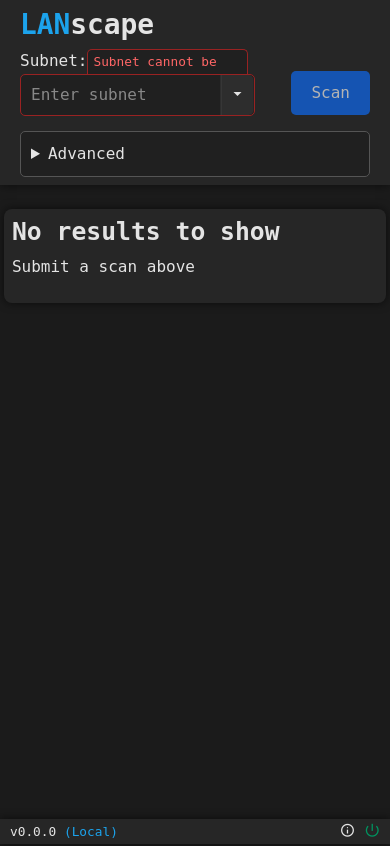
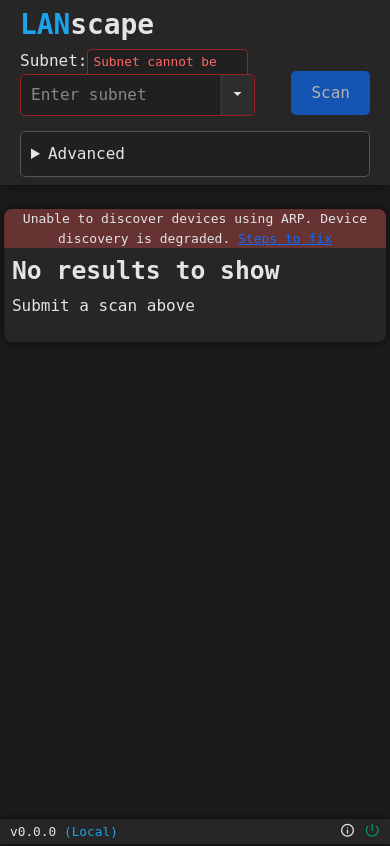
Before and after one commit to mdennis281/LANscape, a Flask app: template src/lanscape/ui/templates/main.html in a window 390 px wide. Run offline with Flask 3, Linux system fonts and the light colour scheme; the template is opened without the code that fills it, so the values that code supplies are empty; parts of the project's set-up code (start-up, migrations or seed data) failed here and were passed over.

Commit message:
hook arp support into ui

```diff
--- a/src/lanscape/ui/app.py
+++ b/src/lanscape/ui/app.py
@@ -9,6 +9,7 @@
 from ..libraries.runtime_args import RuntimeArgs, parse_args
 from ..libraries.version_manager import is_update_available, get_installed_version, lookup_latest_version
 from ..libraries.app_scope import is_local_run
+from ..libraries.net_tools import is_arp_supported
 
 app = Flask(
     __name__
@@ -57,6 +58,7 @@
 set_global_safe('latest_version',lookup_latest_version)
 set_global_safe('runtime_args', vars(parse_args()))
 set_global_safe('is_local',is_local_run)
+set_global_safe('is_arp_supported', is_arp_supported)
 
 ## External hook to kill flask server
 ################################
--- a/src/lanscape/ui/static/css/style.css
+++ b/src/lanscape/ui/static/css/style.css
@@ -10,6 +10,8 @@
     --success-accent-hover: #008456; /* Darker shade for hover */
     --danger-accent: #ff5252; /* Bright red for warnings */
     --danger-accent-hover: #e64545;
+
+    --danger-accent-transparent: rgba(255, 82, 82, 0.3);/* Light red for subtle danger indication */
 
     --warning-accent: #cc8801; /* Vibrant amber for warnings */
     --warning-accent-hover: #d08802;
@@ -56,6 +58,7 @@
     box-shadow: 0 0 10px var(--box-shadow);
     width: 90%;
     margin-top: 10px;
+    overflow: hidden;
 }
 
 #header {
@@ -255,18 +258,7 @@
 
 
 
-@media screen and (max-width: 681px) {
-    #power-button {
-        left: auto;
-        right: 0;
-        border-width: 0 0 1px 1px;
-        border-radius: 0 0 0 5px;
-    }
-    .container-fluid {
-        width:98%;
-        padding: 8px;
-    }
-}
+
 
 /* Card Styles */
 .card {
@@ -692,7 +684,36 @@
     background-color: var(--warning-accent);
 }
 
-/* width of iFrame, not page */
+#arp-error {
+    width: calc(100% + 40px);
+    position: relative;
+    display: flex;
+    justify-content: center;
+    background-color: var(--danger-accent-transparent);
+    color: var(--text-color);
+    transform: translate3d(-20px, -20px, 0);
+    font-size: small;
+}
+#arp-error span {
+    text-align: center;
+}
+
+@media screen and (max-width: 681px) {
+    #power-button {
+        left: auto;
+        right: 0;
+        border-width: 0 0 1px 1px;
+        border-radius: 0 0 0 5px;
+    }
+    .container-fluid {
+        width:98%;
+        padding: 8px;
+    }
+    #arp-error {
+        width: calc(100% + 16px);
+        transform: translate3d(-8px, -8px, 0);
+    }
+}
 
 @media screen and (max-width: 885px) {
     #overview-container .col-4 {
--- a/src/lanscape/ui/templates/main.html
+++ b/src/lanscape/ui/templates/main.html
@@ -49,6 +49,13 @@
 </div>
 <div id="content">
     <div class="container-fluid my-4">
+        <!-- ARP Error -->
+        <div id="arp-error" class="{{ 'div-hide' if is_arp_supported else '' }}">
+            <span>
+                Unable to discover devices using ARP. Device discovery is degraded.
+                <a target="_blank" href="https://github.com/mdennis281/LANscape/blob/main/support/arp-issues.md">Steps to fix</a>
+            </span>
+        </div>
         <!-- Scan Results -->
         <div id="scan-results" class="div-hide">
             <div class="d-flex justify-content-between">
```
